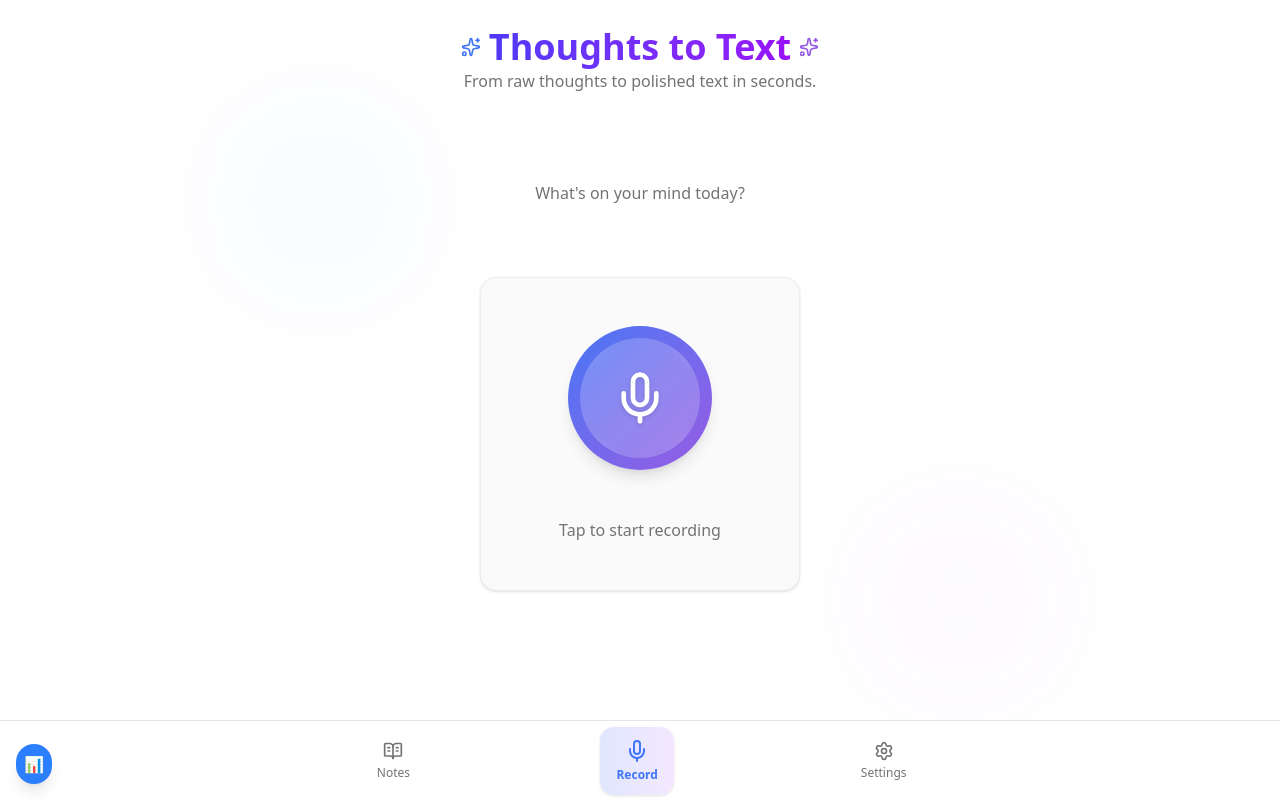
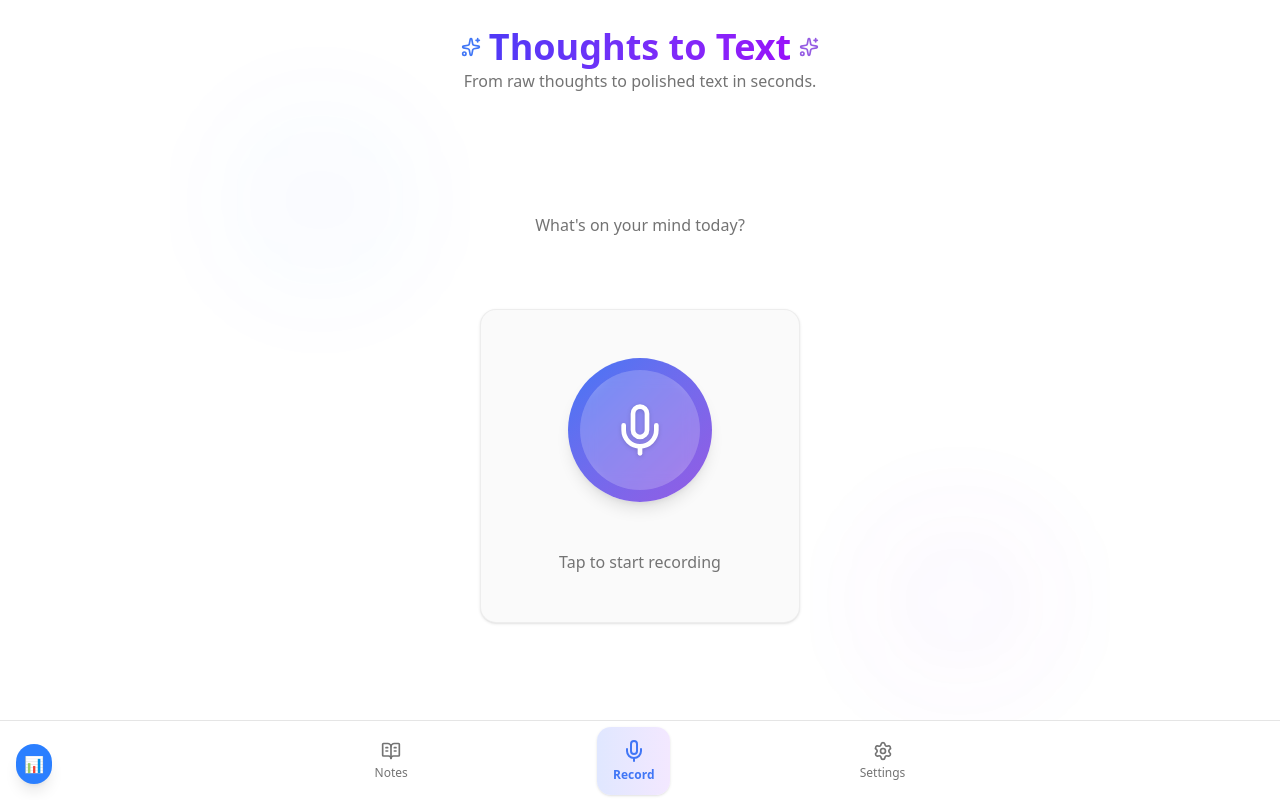
Before and after one commit to benjamin-lindenbauer/thoughts-to-text, a Next.js app: page / in a window 1280 px wide. Built offline with nearby package versions, Linux system fonts and the light colour scheme.

Commit message:
Changed some details

```diff
--- a/src/app/page.tsx
+++ b/src/app/page.tsx
@@ -57,7 +57,7 @@ export default function Home() {
 
   return (
     <AppLayout>
-      <div className={`w-full h-full flex flex-col items-center text-center py-2 ${isLoaded ? animations.fadeIn : 'opacity-0'}`}>
+      <div className={`w-full h-full flex flex-col items-center text-center py-2 mb-8 ${isLoaded ? animations.fadeIn : 'opacity-0'}`}>
         <div className="flex items-center justify-center gap-2 w-full">
           <Sparkles className="w-5 h-5 text-indigo-500" />
           <h1 className="text-3xl md:text-4xl font-bold bg-gradient-to-r from-indigo-600 to-purple-600 bg-clip-text text-transparent leading-tight">
--- a/src/components/NavigationBar.tsx
+++ b/src/components/NavigationBar.tsx
@@ -54,7 +54,7 @@ export function NavigationBar() {
                 href={item.href}
                 className={cn(
                   'flex flex-col items-center justify-center gap-1 px-4 py-3 rounded-xl transition-all duration-200',
-                  'min-w-[72px] min-h-[56px] touch-manipulation relative',
+                  'min-w-[64px] min-h-[64px] touch-manipulation relative',
                   'active:scale-95 active:bg-accent/50',
                   isActive
                     ? 'text-indigo-500 bg-gradient-to-r from-indigo-100 to-purple-100 shadow-sm'
--- a/src/components/RecordingInterface.tsx
+++ b/src/components/RecordingInterface.tsx
@@ -631,7 +631,7 @@ export function RecordingInterface({
           {(recordingState.isRecording || recordingState.duration > 0) && (
             <div className="text-center" id="recording-status">
               <div
-                className="text-2xl md:text-3xl font-mono font-bold text-foreground"
+                className="text-3xl md:text-4xl font-mono font-bold text-foreground"
                 aria-live="polite"
                 aria-atomic="true"
               >
```
